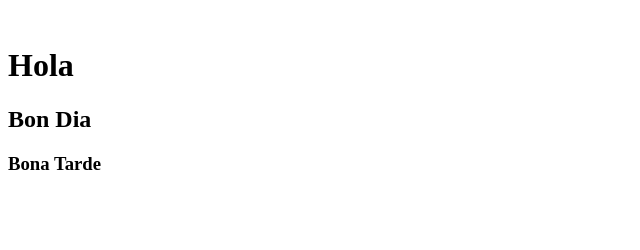
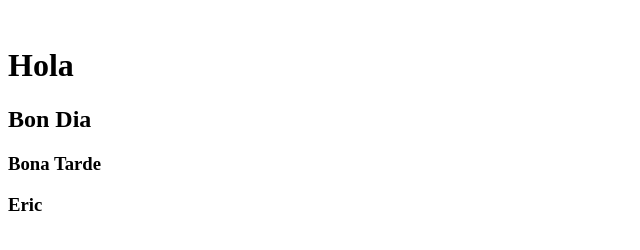
Before and after one commit to DanielTorSan/DanielTorresEntornsPractica, a plain HTML site: page index.html in a window 1280 px wide. Shown: the full height of the page, 0-640 px from the left. Drawn offline with Linux system fonts and the light colour scheme.

Commit message:
Actualitzat el index.html

```diff
--- a/index.html
+++ b/index.html
@@ -1,3 +1,4 @@
     <h1>Hola</h1>
 <h2>Bon Dia</h2>
 <h3>Bona Tarde</h3>
+<h3>Eric</h3>
```
